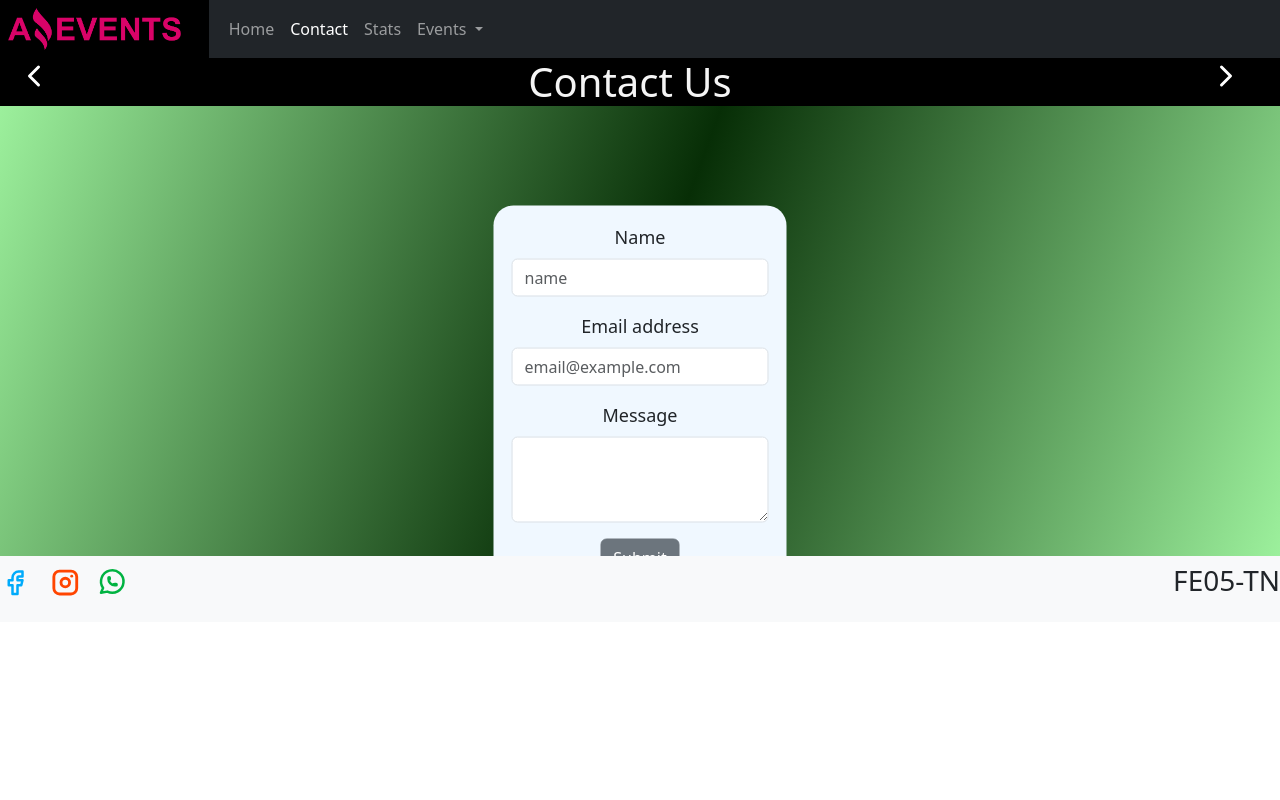
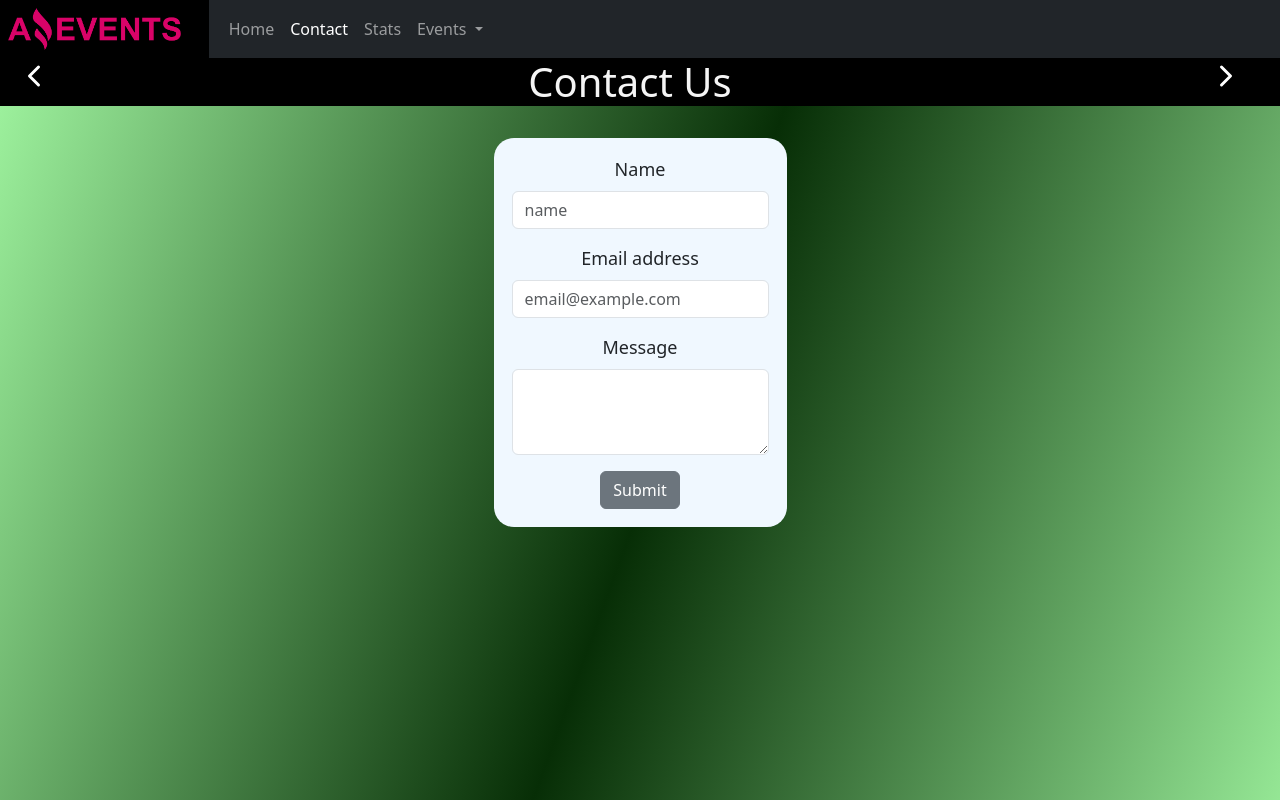
Before and after one commit to GAPAULETTI/AmazingEventsRepo, a plain HTML site: page contact.html in a window 1280 px wide. Shown: the top 800 px of the page. Drawn offline with nearby package versions, Linux system fonts and the light colour scheme.

Commit message:
AE Version 1.5

```diff
--- a/contact.html
+++ b/contact.html
@@ -72,7 +72,7 @@
         <!-- Menu-slide -->
     </header>
     <main class="contact-main">
-      <div class="d-flex position-absolute top-50 start-50 translate-middle ">
+      <div class="form-contact"> <!--  d-flex position-absolute top-50 start-50 translate-middle  -->
       <form action="./data.html" class="">
         <div class="mb-3">
           <label for="exampleFormControlInput1" class="form-label">Name</label>
--- a/styles.css
+++ b/styles.css
@@ -30,12 +30,11 @@
 }
 .contact-main{
     background: linear-gradient(110deg,rgb(156, 240, 156), rgb(7, 46, 6),rgb(156, 240, 156) );
-    height: 450px;
-    background-size: contain;
+    background-size: cover;
     /* background-image: url(./img/bg-blackBlue.jpg);
     object-fit: contain;
     background-repeat: no-repeat; */
-    width: 100%;
+
 }
 form{
     border: 5px;
@@ -45,6 +44,12 @@ form{
     padding: 1em;
     font-size: large;
 
+}
+.form-contact{
+    display: flex;
+    justify-content: center;
+    align-items: center;
+    padding-top: 2em ;
 }
 .validador{
     display: none;
@@ -58,4 +63,13 @@ form{
 }
 .imagen{
     width: 90%;
+   /*  object-fit: ver; */
+
 }
+main{
+
+    min-height: 100vh;
+}
+footer{
+    max-width: 99%;
+}
```
Also changed, not shown: index.html (+3 -3 lines).
